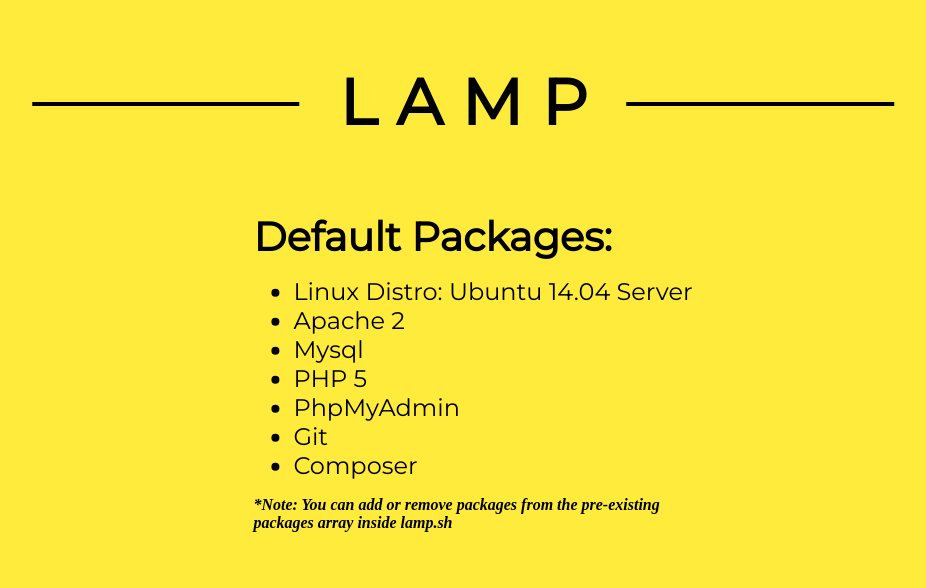
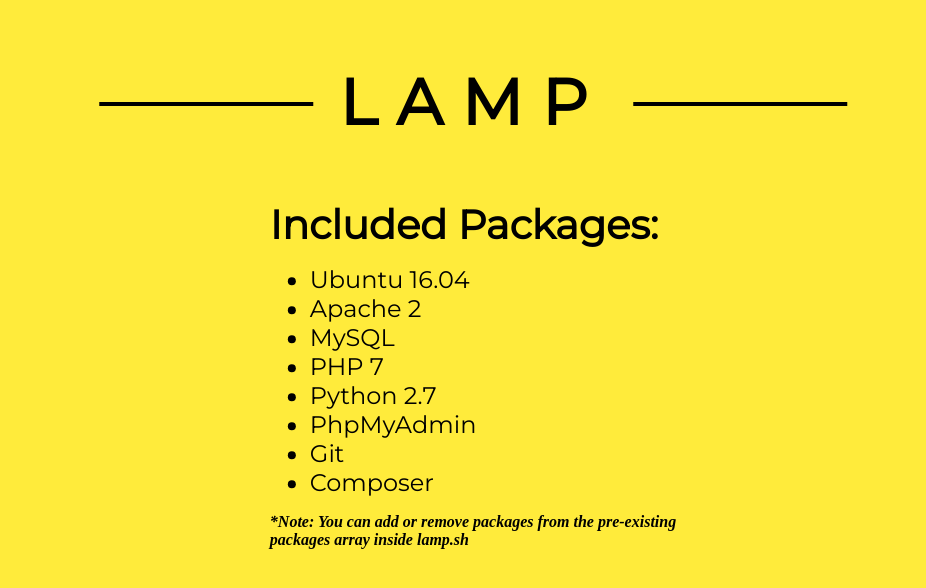
Before and after one commit to crisnoel12/vagrant-lamp-starter, a PHP site: page / in a window 1280 px wide. Shown: the top 588 px of the page, without its empty margins (167-1093 px from the left). Run offline with PHP 8.4, Linux system fonts and the light colour scheme.

Commit message:
Ubuntu 16.04 / PHP 7.0 update

```diff
--- a/index.php
+++ b/index.php
@@ -24,16 +24,16 @@
             content: "";
             position: absolute;
             border-top: 4px solid black;
-            width: 100%;
+            width: 80%;
             top: 50%;
         }
         h1:before{
-            right: 100%;
-            margin-right: 40px;
+            right: 80%;
+            margin-right: 80px;
         }
         h1:after{
-            left: 100%;
-            margin-left: 20px;
+            left: 80%;
+            margin-left: 80px;
         }
         .packages{
             position: absolute;
@@ -53,12 +53,13 @@
 <body>
     <h1>LAMP</h1>
     <div class="packages">
-        <h2>Default Packages:</h2>
+        <h2>Included Packages:</h2>
         <ul>
-            <li>Linux Distro: Ubuntu 14.04 Server</li>
+            <li>Ubuntu 16.04</li>
             <li>Apache 2</li>
-            <li>Mysql</li>
-            <li>PHP 5</li>
+            <li>MySQL</li>
+            <li>PHP 7</li>
+            <li>Python 2.7</li>
             <li>PhpMyAdmin</li>
             <li>Git</li>
             <li>Composer</li>
```
Also changed, not shown: README.md, 4 other files.
